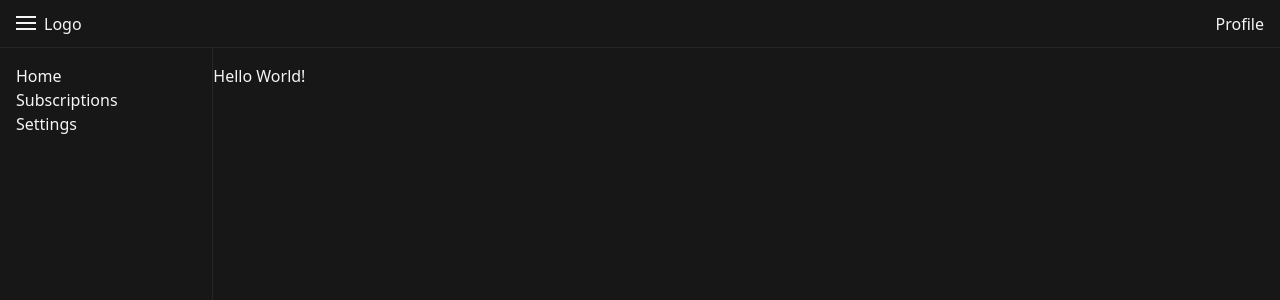
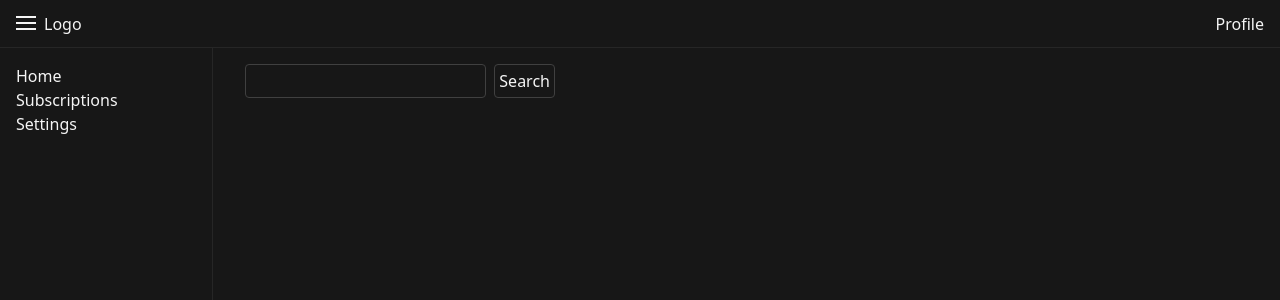
Before and after one commit to Dylan-Clarry/searchtube, a Next.js app: page / in a window 1280 px wide. Shown: the top 300 px of the page. Built offline with nearby package versions, Linux system fonts and the light colour scheme; no server answers.

Commit message:
navbar, sidebar, and page layout setup

```diff
--- /dev/null
+++ b/lib/youtubeSearch.ts
@@ -0,0 +1,5 @@
+export default async function getYTSearchResults() {
+    const apiKey = process.env.YOUTUBE_API_KEY;
+    console.log("key", apiKey);
+    return apiKey;
+}
--- /dev/null
+++ b/src/app/api/youtubesearch/route.ts
@@ -0,0 +1,4 @@
+export async function GET(request: Request) {
+    const apiKey = process.env.YOUTUBE_API_KEY
+    return new Response("Hello, Next.js!");
+}
--- a/src/app/layout.tsx
+++ b/src/app/layout.tsx
@@ -19,7 +19,7 @@ export default function RootLayout({
                 <NavBar />
                 <div className="h-full grid grid-cols-6">
                     <SideBar />
-          <main className="col-span-5">{children}</main>
+                    <main className="col-span-5 px-6">{children}</main>
                 </div>
             </body>
         </html>
--- a/src/app/page.tsx
+++ b/src/app/page.tsx
@@ -1,11 +1,34 @@
-import { Inter } from "next/font/google";
+"use client";
 
-const inter = Inter({ subsets: ["latin"] });
+import { useState } from "react";
+import getYTSearchResults from "@/lib/youtubeSearch";
+
+const key = getYTSearchResults();
+console.log("key", process.env.YOUTUBE_API_KEY);
 
 export default function Home() {
-  return (
-    <div className="mt-4">
-      <h1>Hello World!</h1>
-    </div>
-  );
+    const [searchValue, setSearchValue] = useState("");
+    return (
+        <div className="mt-4">
+            <SearchBar />
+        </div>
+    );
 }
+
+function SearchBar() {
+    return (
+        <div>
+            <input
+                className="ml-2 p-1 rounded bg-neutral-900 border border-neutral-700"
+                type="text"
+            />
+            <button className="ml-2 p-1 rounded border border-neutral-700">
+                Search
+            </button>
+        </div>
+    );
+}
+
+function VideoGrid() {
+    return <div className="mt-2"></div>;
+}
--- a/src/components/NavBar.tsx
+++ b/src/components/NavBar.tsx
@@ -8,7 +8,9 @@ export default function NavBar() {
             <nav className="px-4 flex w-full justify-between">
                 <div className="flex flex-wrap">
                     <HamburgerIcon />
-          <Link className="ml-2" href="/">Logo</Link>
+                    <Link className="ml-2" href="/">
+                        Logo
+                    </Link>
                 </div>
                 <ProfileIcon />
             </nav>
--- a/src/components/SideBar.tsx
+++ b/src/components/SideBar.tsx
@@ -15,5 +15,3 @@ export default function SideBar() {
         </aside>
     );
 }
-
-// <nav className="border-r border-neutral-800 pr-4 pt-4 h-full">
--- a/tsconfig.json
+++ b/tsconfig.json
@@ -21,7 +21,7 @@
     ],
     "baseUrl": ".",
     "paths": {
-      "@/*": ["./src/*"]
+      "@/*": ["./*"]
     }
   },
   "include": ["next-env.d.ts", "**/*.ts", "**/*.tsx", ".next/types/**/*.ts"],
```
Also changed, not shown: src/app/settings/layout.tsx (deleted), src/app/settings/page.tsx (deleted), 1 other file (tests, documents, lock files or other folders). Lines whose indentation alone changed are shown as unchanged.
